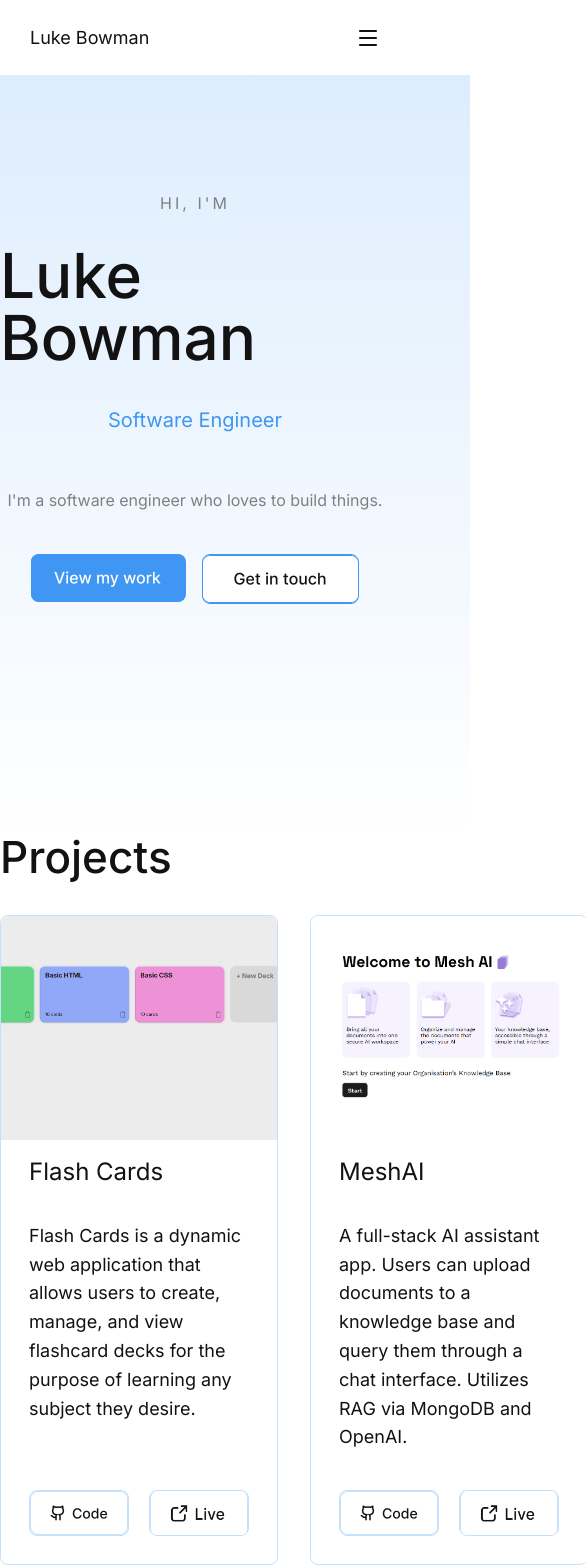
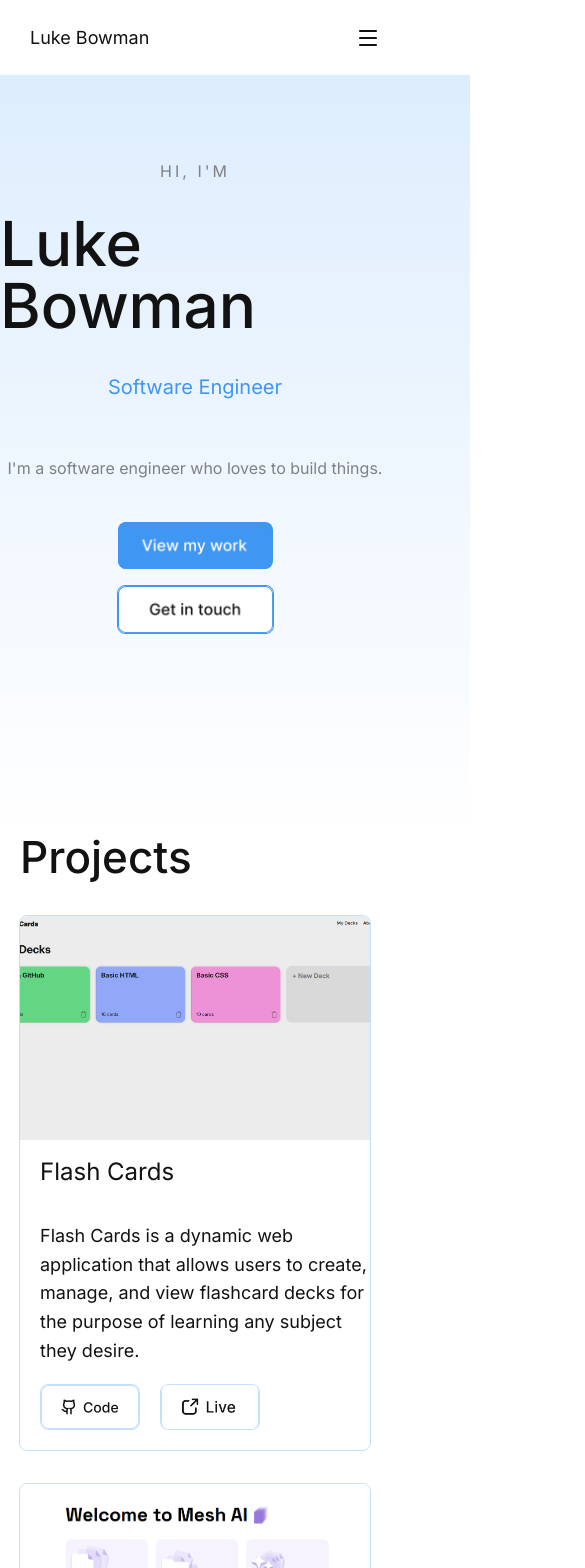
Before and after one commit to Luke-Bowman-dev/portfolio, a React (Vite) app: page / in a window 390 px wide. Shown: the top 1568 px of the page, 585 px wide, since content can reach past the window. Built offline with nearby package versions, Linux system fonts and the light colour scheme.

Commit message:
Feat: implemented mobile-friendly view across the site for smaller screens

```diff
--- a/src/components/Hero/Hero.css
+++ b/src/components/Hero/Hero.css
@@ -94,3 +94,11 @@
   color: var(--color-text-primary);
   border: 1px solid #3f96f3;
 }
+
+@media (max-width: 1100px) {
+  .hero__links {
+    flex-direction: column;
+    align-items: center;
+    height: auto;
+  }
+}
--- a/src/components/ProjectCard/ProjectCard.css
+++ b/src/components/ProjectCard/ProjectCard.css
@@ -6,6 +6,10 @@
   border-radius: 8px;
   border: 1px solid #c5e0fc;
   padding: 28px;
+  box-shadow:
+    0px 4px 4px 0px #14070f05,
+    0px 2px 5px 0px #14070f0d,
+    0px 0px 0.5px 0px var(--na-color-black-alpha-30-a);
 }
 
 .project-card__image {
@@ -53,3 +57,30 @@
   height: 100%;
   object-fit: cover;
 }
+
+@media (max-width: 1100px) {
+  .project-card {
+    height: 392px;
+    width: calc(100vw - 40px);
+    margin-inline: auto;
+    padding: 0;
+  }
+
+  .project-card__title {
+    margin-left: 20px;
+  }
+
+  .project-card__description {
+    margin-left: 20px;
+  }
+
+  .project-card__links {
+    margin-left: 20px;
+    margin-bottom: 20px;
+  }
+
+  .project-card__image {
+    width: 100%;
+    margin: 0;
+  }
+}
--- a/src/components/Projects/Projects.css
+++ b/src/components/Projects/Projects.css
@@ -20,3 +20,13 @@
   gap: 32px;
   padding: 0;
 }
+
+@media (max-width: 1100px) {
+  .projects__title {
+    margin-left: 20px;
+  }
+
+  .projects__list {
+    flex-direction: column;
+  }
+}
--- a/src/components/Skills/Skills.css
+++ b/src/components/Skills/Skills.css
@@ -56,3 +56,12 @@
   align-items: center;
   text-align: center;
 }
+
+@media (max-width: 1100px) {
+  .skills {
+    margin-left: 20px;
+  }
+  .skills__list {
+    flex-direction: column;
+  }
+}
```
